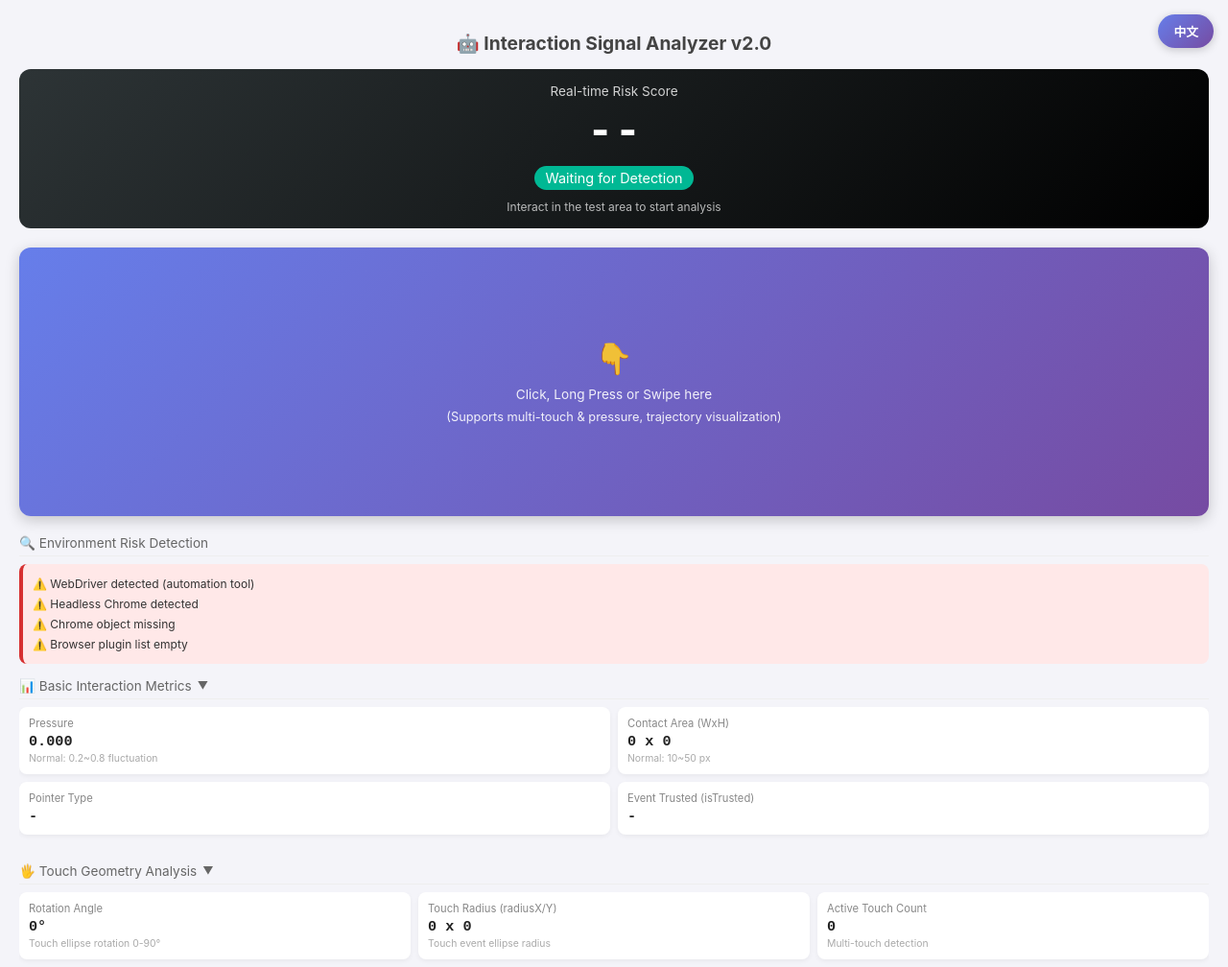
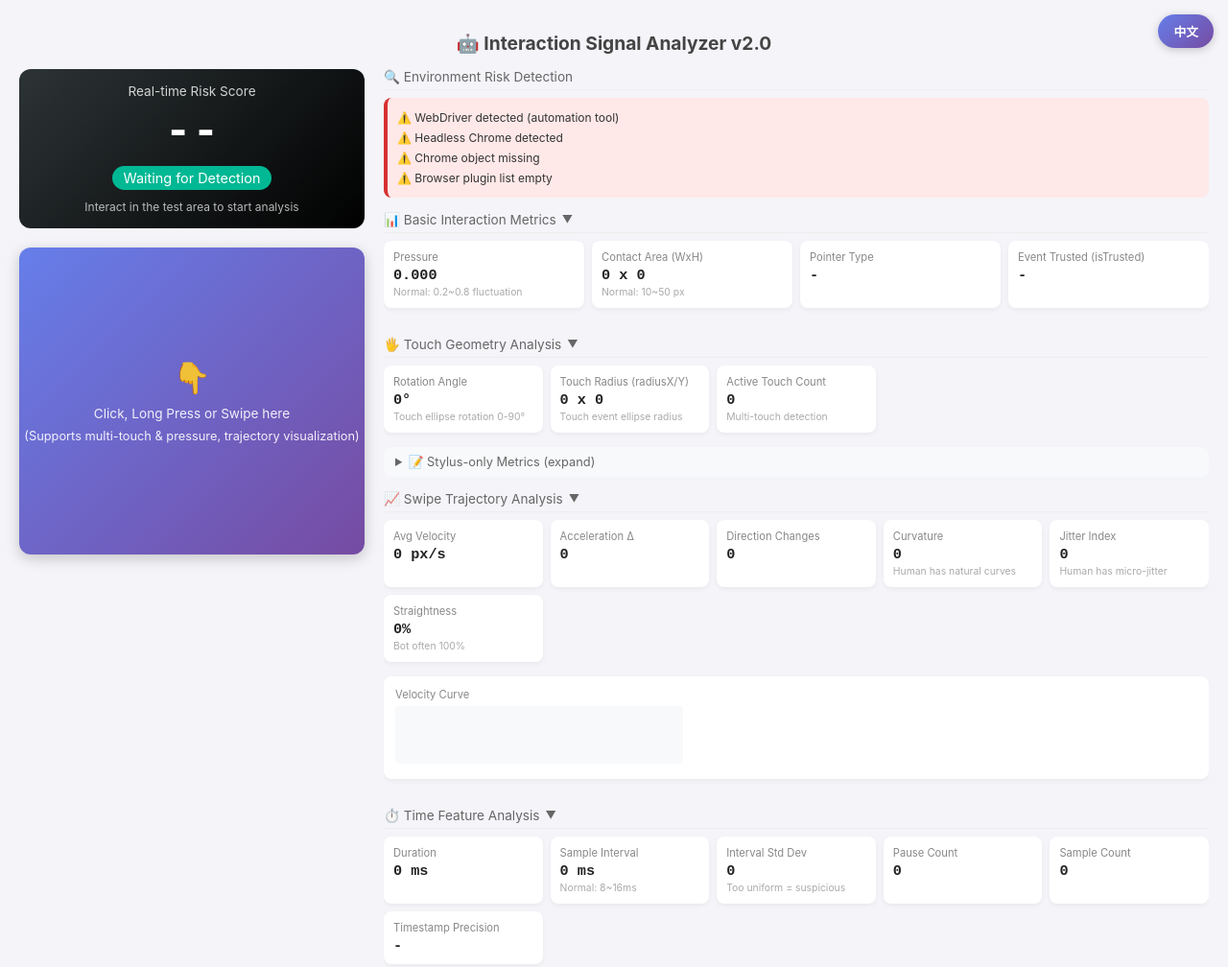
Before and after one commit to wa008/humanoid.js, a plain HTML site: page index.html in a window 1280 px wide. Shown: the top 1008 px of the page at 96% size. Drawn offline with Linux system fonts and the light colour scheme.

Commit message:
Refactor layout: PC 2-column with sticky risk score + test pad
Previous layout was a single wide column, leaving large horizontal
whitespace on desktop and forcing screenshots to choose between
showing the test pad and showing the analysis output.

- Wrap main content in .app-container (max-width 1280px, centered).
- Split body into left (risk score + test pad, sticky on PC) and
  right (environment, all metric panels, history log, tips) columns.
- Left column collapses into the flow on screens under 960px.
- Convert all dashboards to repeat(auto-fill, minmax(180px, 1fr))
  so metric cards adapt to container width instead of always being
  fixed 2 or 3 columns.

On desktop a single screenshot now captures: the traced interaction
on the left and the full metric readout reacting on the right —
much higher information density per screen.

Co-Authored-By: Claude Opus 4.7 <noreply@anthropic.com>

```diff
--- a/index.html
+++ b/index.html
@@ -102,16 +102,17 @@
         .risk-high { background: #d63031; }
         .risk-details { font-size: 0.75rem; margin-top: 10px; opacity: 0.7; }
 
-        /* 实时数据显示面板 */
+        /* 实时数据显示面板: 自适应多列, PC 宽屏下自动排 3-6 列, 移动端 2 列 */
         .dashboard {
             display: grid;
-            grid-template-columns: repeat(2, 1fr);
+            grid-template-columns: repeat(auto-fill, minmax(180px, 1fr));
             gap: 8px;
             margin-bottom: 15px;
         }
 
+        /* 保留别名以兼容 HTML; 与 .dashboard 同一规则 */
         .dashboard-3col {
-            grid-template-columns: repeat(3, 1fr);
+            grid-template-columns: repeat(auto-fill, minmax(160px, 1fr));
         }
 
         .metric-card {
@@ -313,6 +314,41 @@
             position: relative;
             padding-right: 80px;
         }
+
+        /* ==================== 页面布局容器 ==================== */
+        .app-container {
+            max-width: 1280px;
+            margin: 0 auto;
+        }
+
+        /* 默认 (移动端): 单列, left/right 依次堆叠 */
+        .app-body {
+            display: grid;
+            grid-template-columns: 1fr;
+            gap: 20px;
+        }
+
+        /* PC 双栏: 左栏固定 360px (risk score + test pad), 右栏占满剩余 */
+        @media (min-width: 960px) {
+            .app-body {
+                grid-template-columns: 360px 1fr;
+                align-items: start;
+            }
+            /* 左栏 sticky, 滚动时始终可见 */
+            .app-left {
+                position: sticky;
+                top: 20px;
+            }
+            /* 左栏内 test-pad 稍高一点以更好展示轨迹 */
+            .app-left #test-pad {
+                height: 320px;
+            }
+        }
+
+        /* 右栏内容之间的间距微调 */
+        .app-right > .section-title:first-child {
+            margin-top: 0;
+        }
     </style>
 </head>
 <body>
@@ -320,8 +356,12 @@
     <!-- 语言切换按钮 -->
     <button class="lang-toggle" id="lang-toggle" onclick="toggleLanguage()">EN</button>
 
+    <div class="app-container">
         <h1 data-i18n="title">🤖 交互信号分析器 v2.0</h1>
 
+        <div class="app-body">
+            <!-- 左栏: risk score + test pad (PC 下 sticky) -->
+            <div class="app-left">
                 <!-- 风险评分 -->
                 <div class="risk-score-container">
                     <div class="risk-score-label" data-i18n="riskScoreLabel">实时风控评分</div>
@@ -339,7 +379,10 @@
                         <div style="margin-top: 8px; font-size: 0.8rem;" data-i18n="testPadSubHint">(支持多指触控与压感，滑动轨迹可视化)</div>
                     </div>
                 </div>
-
+            </div>
+
+            <!-- 右栏: 环境检测 + 指标面板 + 历史日志 -->
+            <div class="app-right">
     <!-- 环境检测 -->
     <div class="section-title" data-i18n="envRiskDetection">🔍 环境风险检测</div>
     <div class="env-warnings" id="env-warnings">
@@ -636,6 +679,9 @@
             <li data-i18n="tipPathEfficiency"><b>路径效率:</b> 真人滑动效率约70-90%；机器接近100%</li>
         </ul>
     </div>
+            </div><!-- /.app-right -->
+        </div><!-- /.app-body -->
+    </div><!-- /.app-container -->
 
     <script>
         // ==================== 国际化 (i18n) ====================
```
Lines whose indentation alone changed are shown as unchanged.
